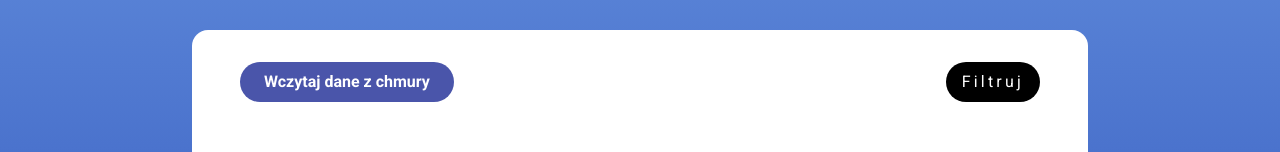
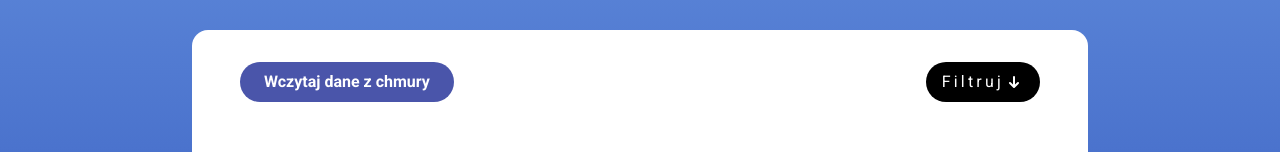
Before and after one commit to ArturPawelski/shopping-list, a React (Create React App) app: page /lista in a window 1280 px wide. Shown: the part 739-891 px from the top of the page. Built offline with nearby package versions, Linux system fonts and the light colour scheme.

Commit message:
filtr button function

```diff
--- a/src/components/Lista/ItemList.jsx
+++ b/src/components/Lista/ItemList.jsx
@@ -4,6 +4,8 @@ import { GrClose } from 'react-icons/gr'
 import { useNavigate } from 'react-router-dom'
 import TwojaLista from '../images/TWOJA.png'
 import TwojaListaBox from './TwojaListaBox'
+import { HiArrowSmDown, HiArrowSmUp } from 'react-icons/hi'
+
 
 const ItemList = ({ fullList, setFullList, handleDelete, toggleComplete, allProducts, fullPrice, delateAllProducts, loadListFromServer }) => {
 
@@ -129,6 +131,34 @@ const ItemList = ({ fullList, setFullList, handleDelete, toggleComplete, allProd
     }
 
 
+
+
+    const [filter, setFilter] = useState(true)
+    const toggleFilter = () => {
+        setFilter(!filter)
+    }
+
+    const sortFullListByLowestPrice = () => {
+        const newList = [...fullList].sort((a, b) => parseFloat(a.price) - parseFloat(b.price))
+        setFullList(newList)
+    }
+
+    const sortFullListByHighestPrice = () => {
+        const newList = [...fullList].sort((a, b) => parseFloat(b.price) - parseFloat(a.price))
+        setFullList(newList)
+    }
+
+    const sortFullListByHighestQuantity = () => {
+        const newList = [...fullList].sort((a, b) => parseFloat(b.quantity) - parseFloat(a.quantity))
+        setFullList(newList)
+    }
+
+    const sortFullListByLowestQuantity = () => {
+        const newList = [...fullList].sort((a, b) => parseFloat(a.quantity) - parseFloat(b.quantity))
+        setFullList(newList)
+    }
+
+
     return (
         <main className='mt-[6rem] font-rob'>
 
@@ -138,10 +168,25 @@ const ItemList = ({ fullList, setFullList, handleDelete, toggleComplete, allProd
 
             <div className='mt-[2rem] bg-white w-[90%] mx-auto rounded-2xl py-8 px-4 md:w-[85%] lg:w-[75%] xl:w-[70%] 2xl:w-[50%]'>
 
-                <div className='flex flex-col gap-4 sm:flex-row sm:justify-between mx-[2rem] '>
+
+                <div className='flex flex-col-reverse gap-8 sm:flex-row sm:justify-between mx-[2rem] '>
+
                     <button onClick={loadListFromServer} className='bg-[#4A55AA] transition duration-500 hover:bg-black text-white font-extrabold px-6 py-2 rounded-3xl text-center '>Wczytaj dane z chmury</button>
 
-                    <button className='text-white bg-black px-4 py-2 tracking-[0.2rem] rounded-3xl  '>Filtruj</button>
+                    <div >
+                        <button onClick={toggleFilter} className='text-white bg-black flex items-center px-4 py-2 tracking-[0.2rem] rounded-3xl hover:bg-[#4A55AA] transition duration-500 hover:scale-[1.1]'>Filtruj <HiArrowSmDown size={20} />  </button>
+
+                        {!filter &&
+                            <div className='bg-black text-white font-extralight mt-1 px-5  py-4 rounded-2xl absolute bg-opacity-90 hover:bg-opacity-100 transition duration-[1s]  '>
+                                <ul >
+                                    <li onClick={sortFullListByLowestPrice} className='hover:text-red-500 transition duration-500 hover:scale-[1.2] cursor-pointer '>Cena - rosnąco</li>
+                                    <li onClick={sortFullListByHighestPrice} className='mt-2 hover:text-red-500 transition duration-500 hover:scale-[1.2] cursor-pointer'>Cena - malejąco</li>
+                                    <li onClick={sortFullListByLowestQuantity} className='mt-2 hover:text-red-500 transition duration-500 hover:scale-[1.2] cursor-pointer'>Ilość - rosnąco</li>
+                                    <li onClick={sortFullListByHighestQuantity} className='mt-2 hover:text-red-500 transition duration-500 hover:scale-[1.2] cursor-pointer'>Ilośc - malejąco</li>
+                                </ul>
+                            </div>
+                        }
+                    </div>
                 </div>
 
 
```
